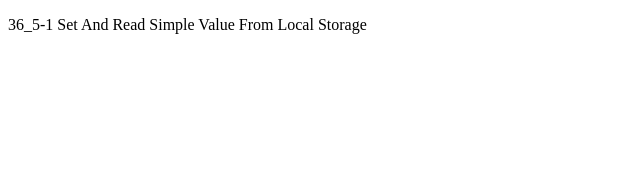
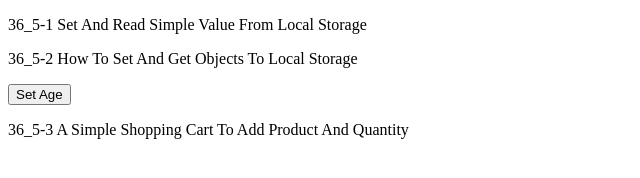
Before and after one commit to SohelShahid117/ph-9-M-6-module-36.5, a plain HTML site: page index.html in a window 1280 px wide. Shown: the whole page, without its empty margins (0-640 px from the left). Drawn offline with Linux system fonts and the light colour scheme.

Commit message:
complete lec 36.5-1 & 36.5-2

```diff
--- a/index.html
+++ b/index.html
@@ -9,7 +9,13 @@
 
 <body>
     <p>36_5-1 Set And Read Simple Value From Local Storage</p>
+    <p>36_5-2 How To Set And Get Objects To Local Storage</p>
+    <button onclick="setAge()">Set Age</button>
 
+    <p>36_5-3 A Simple Shopping Cart To Add Product And Quantity</p>
+
+
+    <script src="./localStore.js"></script>
 </body>
 
 </html>
--- /dev/null
+++ b/localStore.js
@@ -0,0 +1,52 @@
+// 36_5-1 Set And Read Simple Value From Local Storage
+
+// localStorage.setItem('x','66')
+
+// localStorage.getItem(x)
+// localStorage.getItem('x')
+
+// localStorage.removeItem('x')
+
+// localStorage.clear()
+
+
+
+
+// 36_5-2 How To Set And Get Objects To Local Storage
+
+// const person = {name : 'sohel',age:33};
+// console.log(person)
+
+// person.toString()
+// '[object Object]'
+
+// JSON.stringify(person)
+// '{"name":"sohel","age":33}'
+
+// const personString = JSON.stringify(person)
+// personString
+// '{"name":"sohel","age":33}'
+// JSON.parse(personString)
+// {name: 'sohel', age: 33}
+
+
+// const number = [10,12,234];
+// console.log(number)
+// JSON.stringify(number)
+// '[10,12,234]'
+
+
+// JSON.stringify(person)---->person object converted to string
+// JSON.parse(personString)--->person string converted to person object
+
+const hlo = localStorage.getItem('hello');
+console.log(hlo)
+
+const setAge = () => {
+    // localStorage.setItem('age', 33);
+    window.localStorage.setItem('age', 33);
+}
+
+//36_5-3 A Simple Shopping Cart To Add Product And Quantity
+
+//start from this lec
```
Also changed, not shown: app.js (added).
